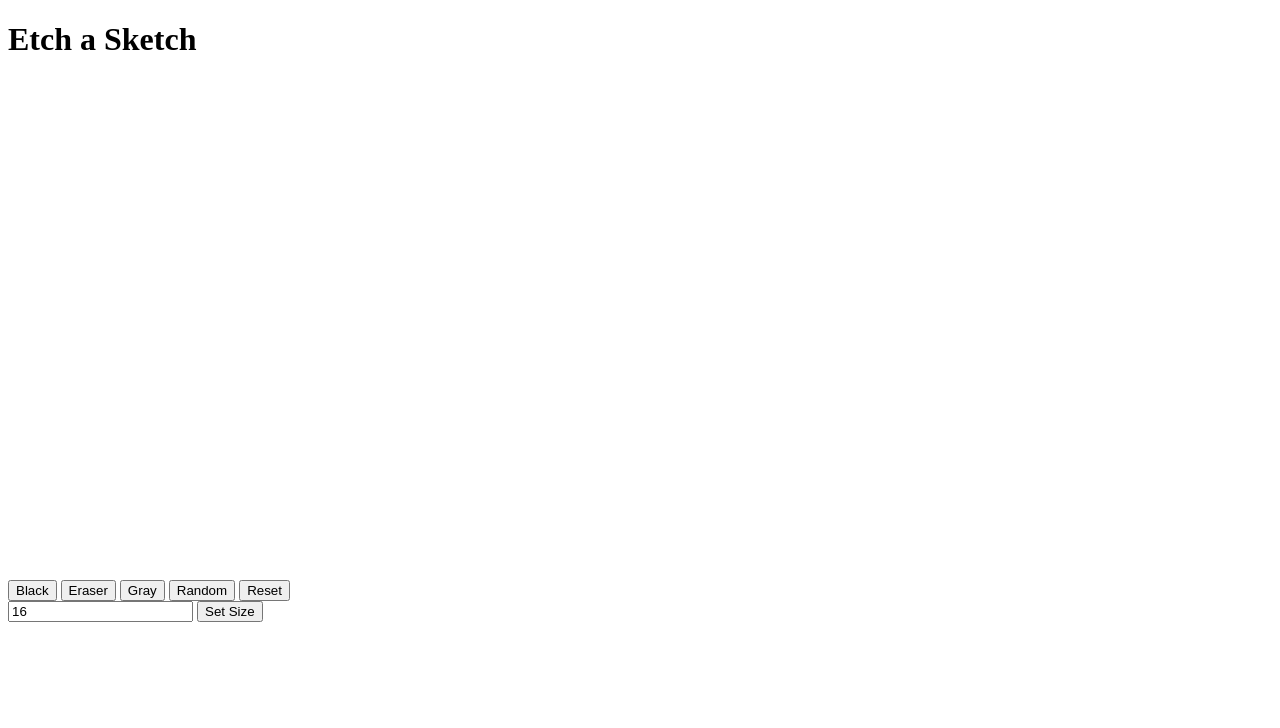
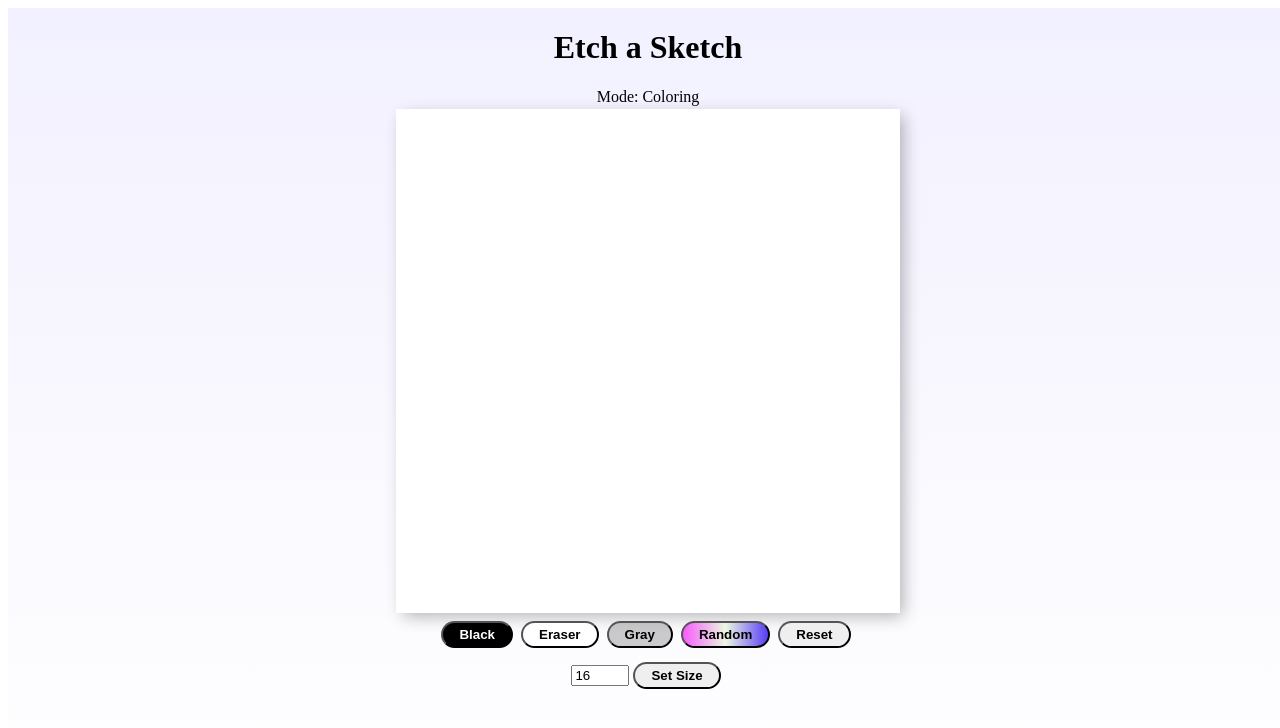
Before and after one commit to chocnutking93/etch-a-sketch, a plain HTML site: page index.html in a window 1280 px wide. Drawn offline with Linux system fonts and the light colour scheme.

Commit message:
Css, js, and html

```diff
--- a/etch.js
+++ b/etch.js
@@ -21,9 +21,10 @@ populateBoard(16);
 
 function changeSize(input){
     if (input >= 2 && input <= 100) {
+        document.querySelector('.error').style.display = 'none';
         populateBoard(input);
     } else {
-        console.log("error");
+        document.querySelector('.error').style.display = 'flex';
     }
 }
 
@@ -44,14 +45,17 @@ function changeColor(choice) {
 function resetBoard(){
     let board = document.querySelector(".board")
     let squares = board.querySelectorAll("div");
-    squares.forEach((div) => div.style.backgroundColor = 'white');
+    squares.forEach((div) => (div.style.backgroundColor = "white"));
 }
 
-document.querySelector('body').addEventListener('click', () => {
-    click = !click;
-    if(click) {
-        document.querySelector('.mode').textContent = "Mode: Coloring"
-    } else {
-        document.querySelector('.mode').textContent = "Mode: Not Coloring"
+document.querySelector("body").addEventListener("click", (e) => {
+    if(e.target.tagName != 'BUTTON'){
+      click = !click;
+       if(click) {
+           document.querySelector('.mode').textContent = "Mode: Coloring"
+        } else {
+           document.querySelector('.mode').textContent = "Mode: Not  Coloring"
     }
-})
+
+    }
+});
--- a/index.html
+++ b/index.html
@@ -11,13 +11,14 @@
 <body>
     <div class = "flex-container">
         <div class="title"><h1>Etch a Sketch</h1></div>
+        <div class="mode">Mode: Coloring</div>
         <div class="content">
             <div class="board"></div>
             <div class="buttons">
-                <button onclick="changeColor('black')">Black</button>
-                <button onclick="changeColor('white')">Eraser</button>
-                <button onclick="changeColor('gray')">Gray</button>
-                <button onclick="changeColor('random')">Random</button>
+                <button class="blackButton" onclick="changeColor('black')">Black</button>
+                <button class="eraserButton" onclick="changeColor('white')">Eraser</button>
+                <button class="grayButton" onclick="changeColor('gray')">Gray</button>
+                <button class="randomButton" onclick="changeColor('random')">Random</button>
                 <button onclick="resetBoard()">Reset</button>
             </div>
             <div>
@@ -29,6 +30,9 @@
                     />
                 <button>Set Size</button>
             </div>
+            <div class="error">
+                Input must be between 2 and 100
+            </div>
         </div>
     </div>
 </body>
--- a/styles.css
+++ b/styles.css
@@ -1,5 +1,89 @@
+.flex-container{
+    height:100vh;
+    width: 100vw;
+    display:flex;
+    flex-direction:column;
+    align-items: center;
+    background: linear-gradient(rgba(96,79,252,0.0822),white);
+}
 .board{
     width:500px;
     height: 500px;
     display:grid;
+    background-color: white;
+    box-shadow:inset 0 -3em 3em rgba(0,0,0,0.1), 0 0 0 2px rgb(255,255,255),
+        0.3em 0.3em 1em rgba(0,0,0,0.3);
 }
+.board:hover{
+    cursor: pointer;
+}
+.content{
+    display:flex;
+    flex-direction: column;
+    align-items:center;
+    min-width: 300px;
+    min-height: 300px;
+    width: 60vw;
+    height: 60vw;
+    max-width: 600px;
+    max-height: 600px;
+}
+.title {
+    display:flex;
+    justify-content: center;
+}
+.buttons {
+    margin-top:10px;
+    margin-bottom:10px;
+}
+button {
+    padding: 0.3em 1.2em;
+    margin: 0 0.3em 0.3em 0;
+    border-radius: 2em;
+    text-decoration: none;
+    font-weight: 600;
+    text-align: center;
+    transition: all 0.2s;
+}
+button:hover {
+    cursor: pointer;
+}
+.blackButton {
+    background-color: black;
+    color: white;
+}
+.blackButton:hover{
+    background-color: white;
+    color:black;
+}
+.grayButton {
+    background-color:rgba(128,128,128,0.411);
+    color:black;
+}
+.grayButton:hover{
+    background-color: rgb(95,95,95);
+    color: white;
+}
+.randomButton{
+    background:linear-gradient(0.25turn,#f65cfc,#ebf8e1,#583cf6);
+}
+.randomButton:hover{
+    background:linear-gradient(0.25turn, #20ff02,#ebf8e1,#aecc03);
+}
+.eraserButton {
+    background-color: rgb(255,255,255);
+    color:rgb(0,0,0);
+}
+.eraserButton:hover{
+    background-color: white;
+    color: rgb(255,255,255)
+}
+input{
+    width:50px;
+}
+.mode {
+    margin-bottom: 5px;
+}
+.error{
+    display:none;
+}
```
